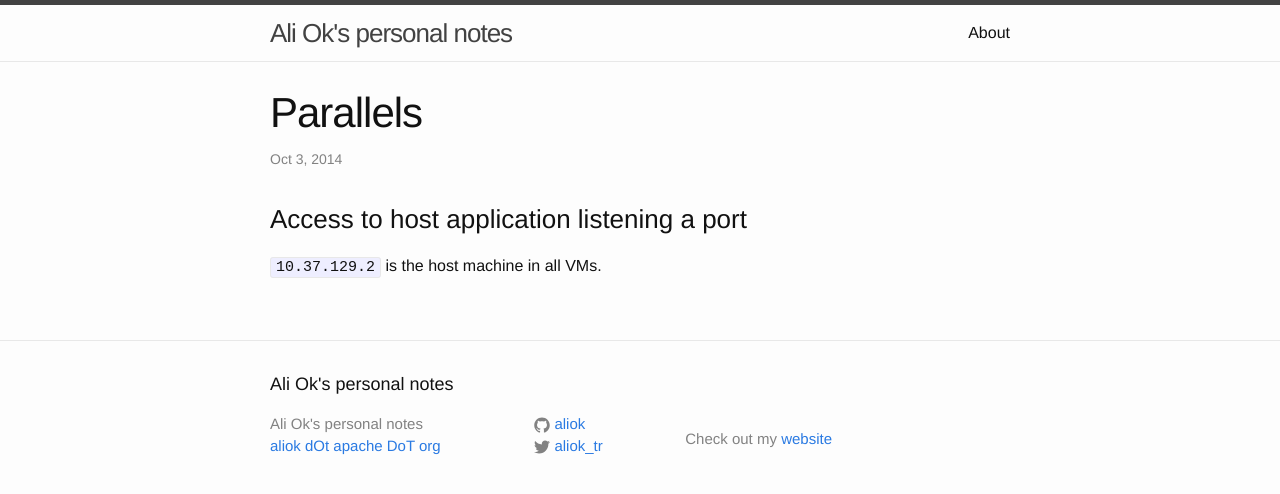
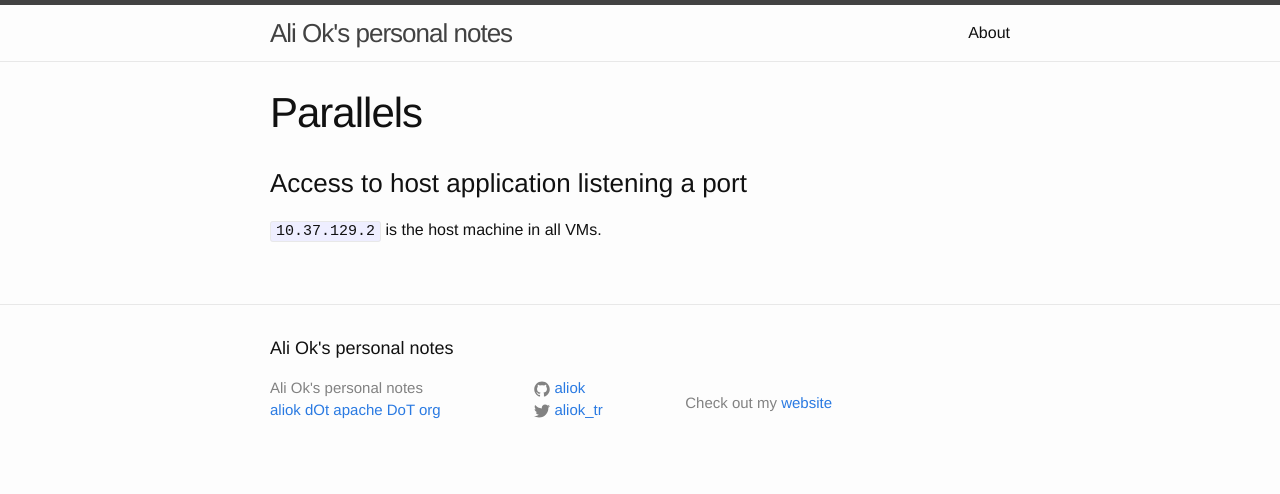
Before and after one commit to aliok/personalNotes, a Jekyll site: the page built from _posts/1970-01-01-parallels.markdown, in a window 1280 px wide. Shown: the top 494 px of the page. Built offline with Jekyll 4.4.1, drawn with Linux system fonts in a browser that asks for light colours.

Commit message:
Get rid of dates shown in post pages

```diff
--- a/_layouts/post.html
+++ b/_layouts/post.html
@@ -5,7 +5,6 @@
 
   <header class="post-header">
     <h1 class="post-title">{{ page.title }}</h1>
-    <p class="post-meta">{{ page.date | date: "%b %-d, %Y" }}{% if page.author %} • {{ page.author }}{% endif %}{% if page.meta %} • {{ page.meta }}{% endif %}</p>
   </header>
 
   <article class="post-content">
--- a/index.html
+++ b/index.html
@@ -10,8 +10,6 @@
     {% assign sorted_posts = site.categories.public | sort: 'title', 'last' %}
     {% for post in sorted_posts %}
       <li>
-        <span class="post-meta">{{ post.date | date: "%b %-d, %Y" }}</span>
-
         <h2>
           <a class="post-link" href="{{ post.url | prepend: site.baseurl }}">{{ post.title }}</a>
         </h2>
@@ -19,6 +17,4 @@
     {% endfor %}
   </ul>
 
-  <p class="rss-subscribe">subscribe <a href="{{ "/feed.xml" | prepend: site.baseurl }}">via RSS</a></p>
-
 </div>
--- a/private.html
+++ b/private.html
@@ -11,8 +11,6 @@
       {% assign sorted_posts = site.categories.private | sort: 'title', 'last' %}
       {% for post in sorted_posts %}
       <li>
-        <span class="post-meta">{{ post.date | date: "%b %-d, %Y" }}</span>
-
         <h2>
           <a class="post-link" href="{{ post.url | prepend: site.baseurl }}">{{ post.title }}</a>
         </h2>
@@ -20,6 +18,4 @@
     {% endfor %}
   </ul>
 
-  <p class="rss-subscribe">subscribe <a href="{{ "/feed.xml" | prepend: site.baseurl }}">via RSS</a></p>
-
 </div>
```
